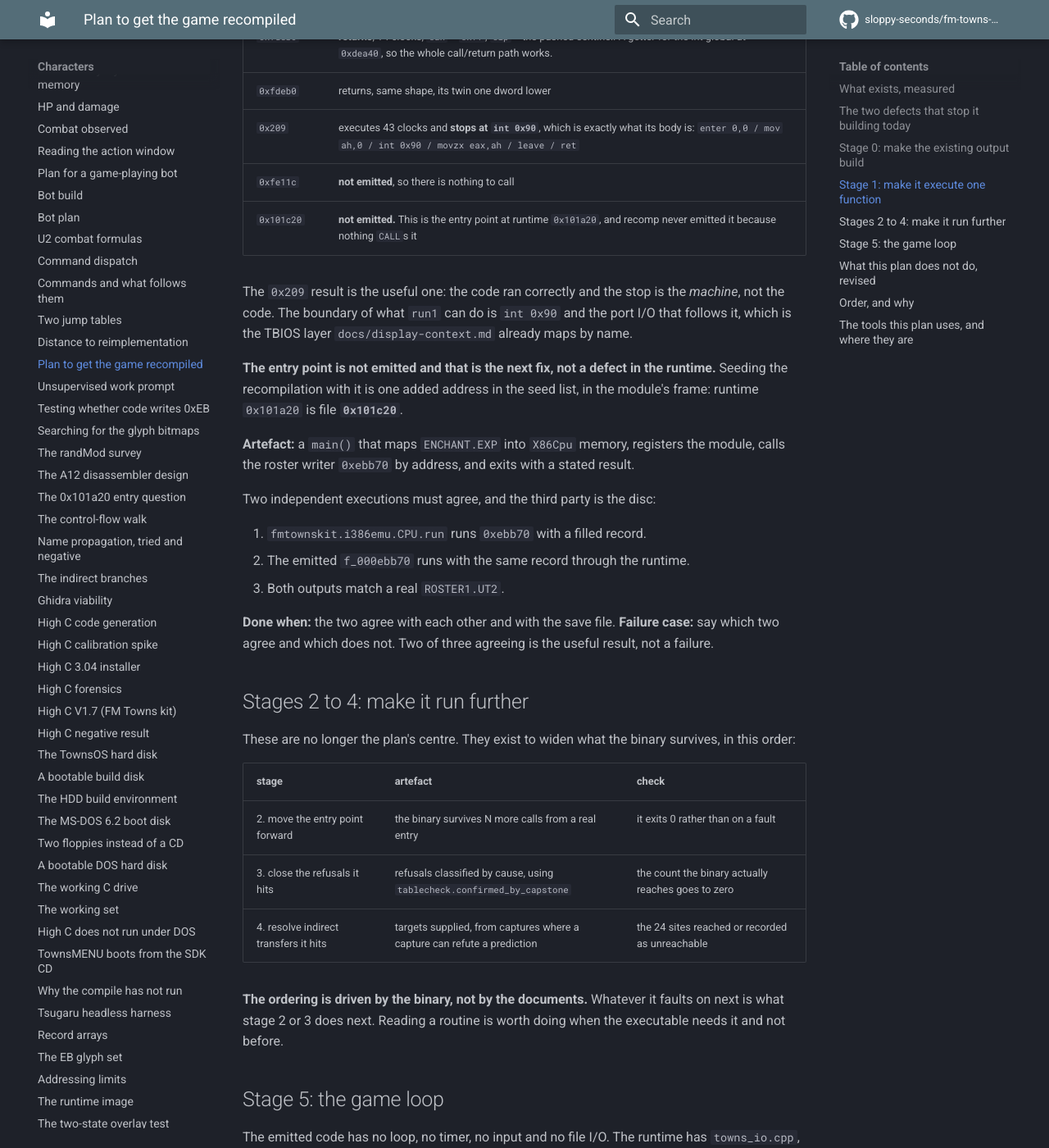
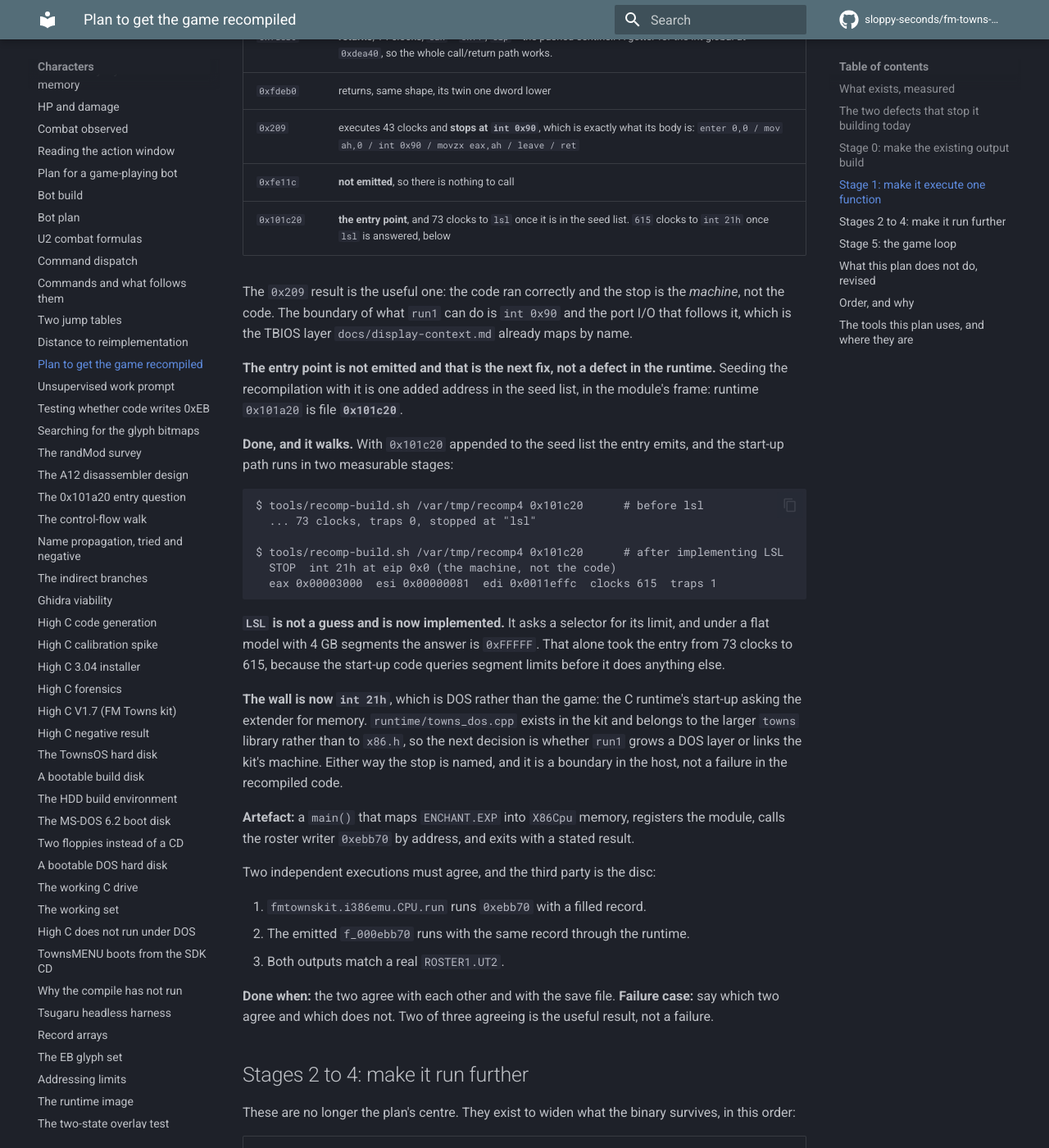
Before and after one commit to sloppy-seconds/fm-towns-ultima, an MkDocs documentation site: the page built from docs/recomp-plan.md, in a window 1280 px wide and 1400 px high, scrolled down 2078 px. Shown: the whole window at 82% size. Built offline with MkDocs 1.6.1 and Material for MkDocs 9.7.7, drawn with Linux system fonts in a browser that asks for light colours; comment, search, counter and statistics services are not loaded.

Commit message:
The entry point runs: 73 clocks to lsl, 615 to int 21h
Seeded with the entry (file 0x101c20, since the module loads the whole image at
base 0 and the runtime address is 0x200 lower), the recompilation emits f_00101c20
and the start-up path executes for the first time.

It stopped at lsl after 73 clocks. LSL asks a selector for its limit, and under a
flat model with 4 GB segments the answer is 0xFFFFF, which is what a flat descriptor
gives rather than a guess about the game. Answering it took the same entry to 615
clocks and the next stop, int 21h.

That stop is DOS, not the game: the C runtime asking the extender for memory.
runtime/towns_dos.cpp exists in the kit but belongs to the larger towns library, so
the next decision is whether run1 grows a DOS layer or links the kit's machine.

Two named walls, both in the host rather than in the recompiled code.

````diff
--- a/docs/recomp-plan.md
+++ b/docs/recomp-plan.md
@@ -74,7 +74,7 @@ This stage is small and it gates everything.
 | `0xfdeb0` | returns, same shape, its twin one dword lower |
 | `0x209` | executes 43 clocks and **stops at `int 0x90`**, which is exactly what its body is: `enter 0,0 / mov ah,0 / int 0x90 / movzx eax,ah / leave / ret` |
 | `0xfe11c` | **not emitted**, so there is nothing to call |
-| `0x101c20` | **not emitted.** This is the entry point at runtime `0x101a20`, and recomp never emitted it because nothing `CALL`s it |
+| `0x101c20` | **the entry point**, and 73 clocks to `lsl` once it is in the seed list. `615` clocks to `int 21h` once `lsl` is answered, below |
 
 The `0x209` result is the useful one: the code ran correctly and the stop is the *machine*, not the code.
 The boundary of what `run1` can do is `int 0x90` and the port I/O that follows it, which is the TBIOS layer
@@ -83,6 +83,27 @@ The boundary of what `run1` can do is `int 0x90` and the port I/O that follows i
 **The entry point is not emitted and that is the next fix, not a defect in the runtime.** Seeding the
 recompilation with it is one added address in the seed list, in the module's frame: runtime `0x101a20` is
 file **`0x101c20`**.
+
+**Done, and it walks.** With `0x101c20` appended to the seed list the entry emits, and the start-up path
+runs in two measurable stages:
+
+```
+$ tools/recomp-build.sh /var/tmp/recomp4 0x101c20      # before lsl
+  ... 73 clocks, traps 0, stopped at "lsl"
+
+$ tools/recomp-build.sh /var/tmp/recomp4 0x101c20      # after implementing LSL
+  STOP  int 21h at eip 0x0 (the machine, not the code)
+  eax 0x00003000  esi 0x00000081  edi 0x0011effc  clocks 615  traps 1
+```
+
+**`LSL` is not a guess and is now implemented.** It asks a selector for its limit, and under a flat model
+with 4 GB segments the answer is `0xFFFFF`. That alone took the entry from 73 clocks to 615, because the
+start-up code queries segment limits before it does anything else.
+
+**The wall is now `int 21h`**, which is DOS rather than the game: the C runtime's start-up asking the
+extender for memory. `runtime/towns_dos.cpp` exists in the kit and belongs to the larger `towns` library
+rather than to `x86.h`, so the next decision is whether `run1` grows a DOS layer or links the kit's machine.
+Either way the stop is named, and it is a boundary in the host, not a failure in the recompiled code.
 
 **Artefact:** a `main()` that maps `ENCHANT.EXP` into `X86Cpu` memory, registers the module, calls the
 roster writer `0xebb70` by address, and exits with a stated result.
````
Also changed, not shown: 1 other file.
